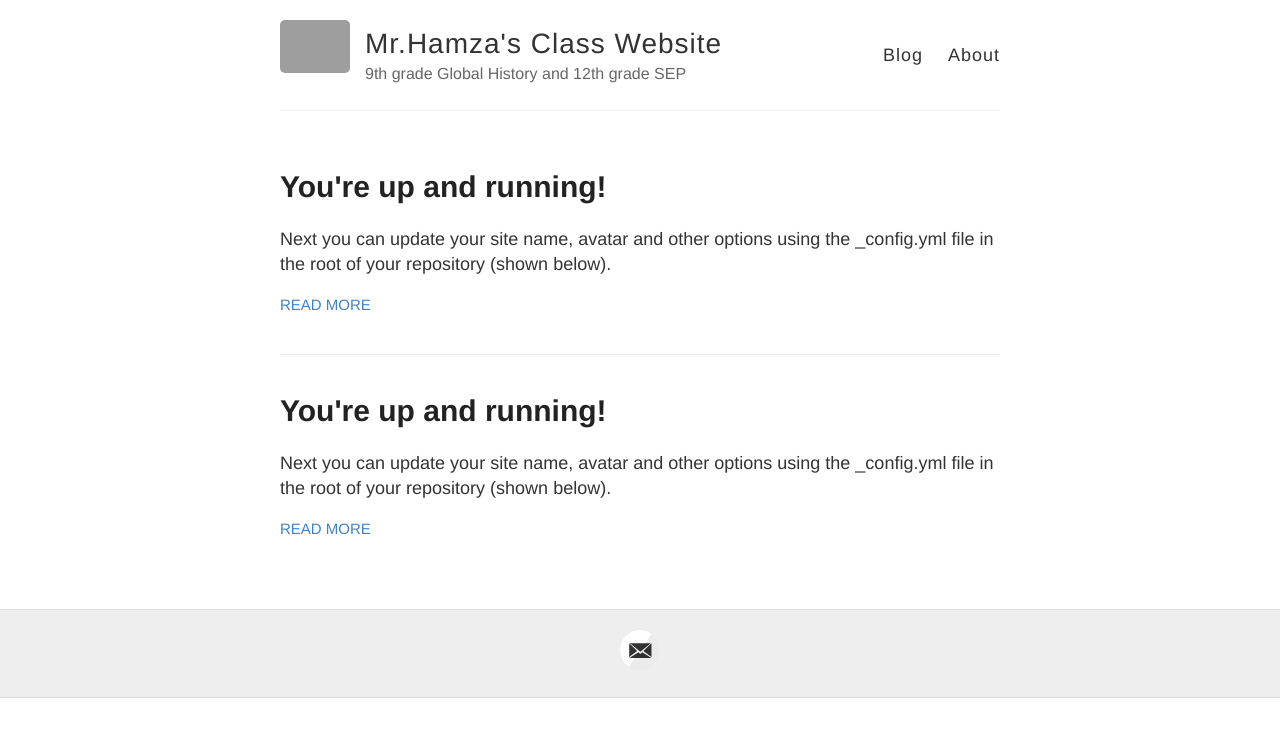
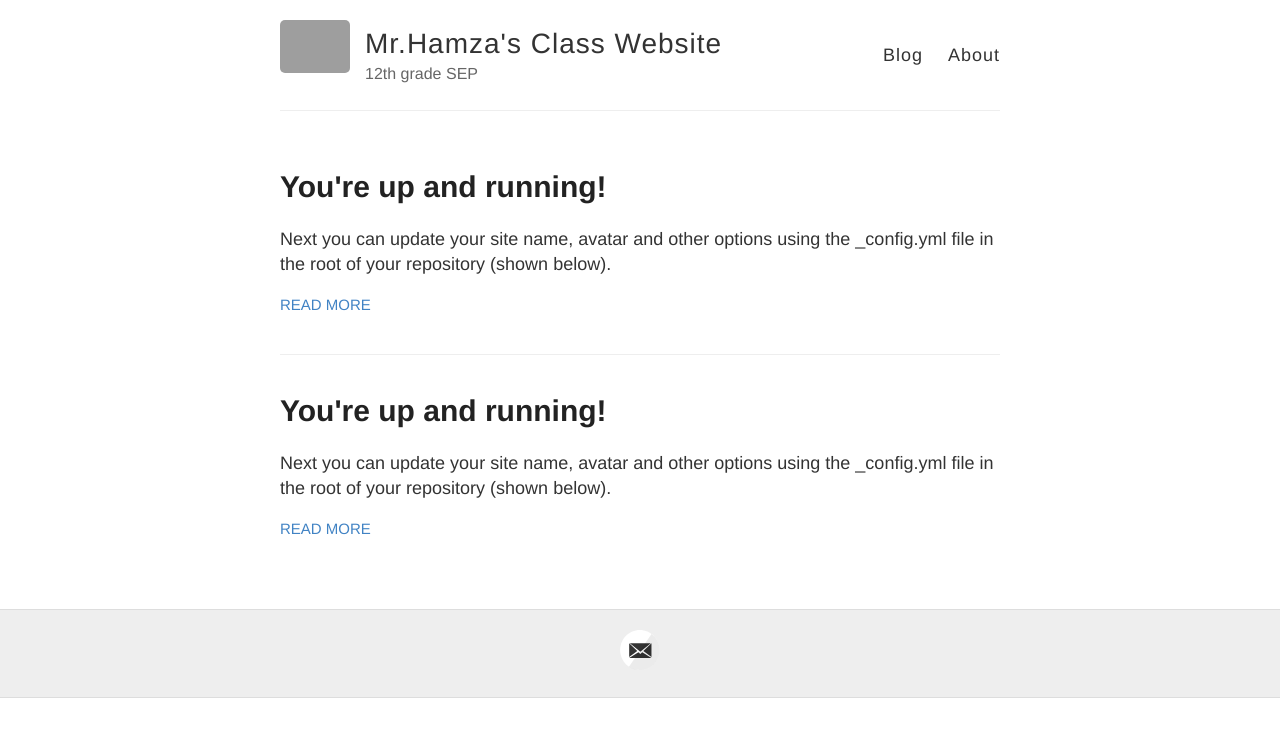
Before and after one commit to mrhamza/sep7, a Jekyll site: the page built from index.html, in a window 1280 px wide. Shown: the top 737 px of the page. Built offline with Jekyll 4.4.1, drawn with Linux system fonts in a browser that asks for light colours; grey boxes are pictures that could not be loaded.

Commit message:
Update _config.yml

```diff
--- a/_config.yml
+++ b/_config.yml
@@ -6,7 +6,7 @@
 name: Mr.Hamza's Class Website
 
 # Short bio or description (displayed in the header)
-description: 9th grade Global History and 12th grade SEP
+description: 12th grade SEP
 
 # URL of your avatar or profile pic (you could use your GitHub profile pic)
 avatar: https://raw.githubusercontent.com/barryclark/jekyll-now/master/images/jekyll-logo.png
```
